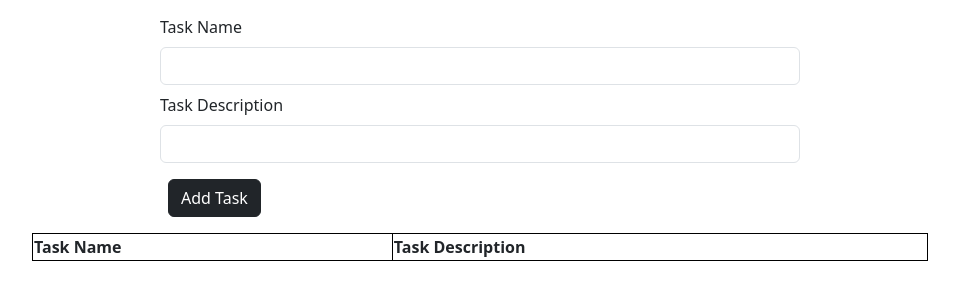
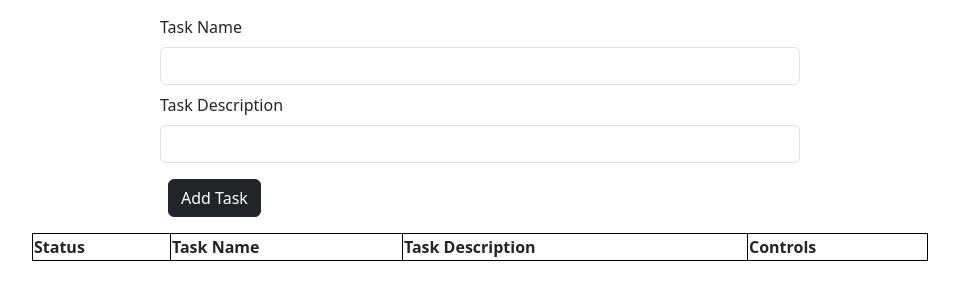
Before and after one commit to IrinaZinchenko/todo-list-react, a React app: page / in a window 1280 px wide. Shown: the top 300 px of the page, without its empty margins (175-1134 px from the left). Built offline with nearby package versions, Linux system fonts and the light colour scheme.

Commit message:
added table columns for task status and controls

```diff
--- a/src/components/app/App.jsx
+++ b/src/components/app/App.jsx
@@ -44,12 +44,14 @@ export default function App() {
       <table className="mt-2">
         <thead>
           <tr>
+            <th>Status</th>
             <th>Task Name</th>
             <th>Task Description</th>
+            <th>Controls</th>
           </tr>
         </thead>
           <tbody>
-            {tasksList.map((elem) => <tr key={elem.id}><td>{elem.name}</td><td>{elem.description}</td></tr>)}
+            {tasksList.map((elem) => <tr key={elem.id}><td>Status</td><td>{elem.name}</td><td>{elem.description}</td><td>Controls</td></tr>)}
           </tbody>
       </table>
     </div>
```
